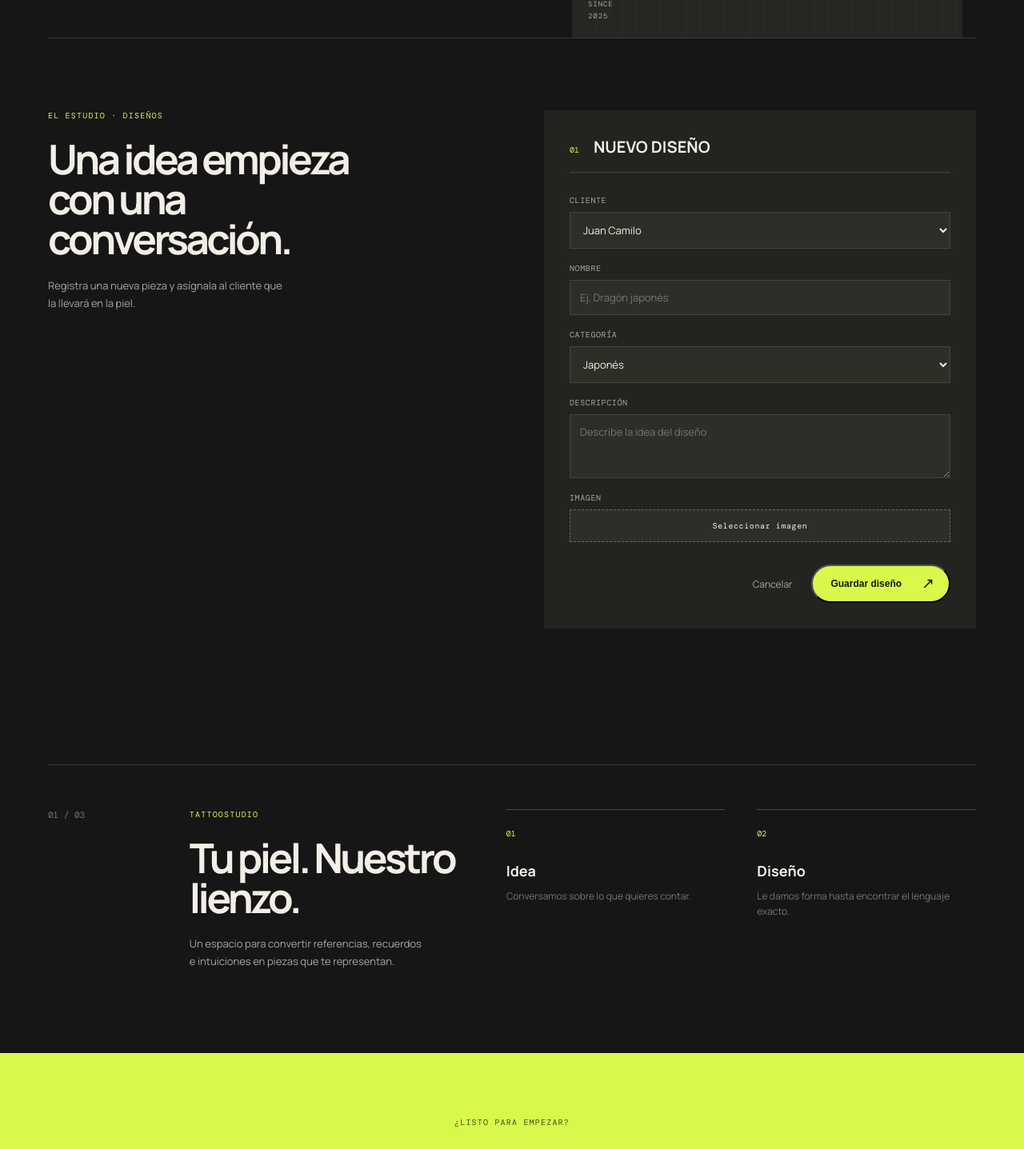
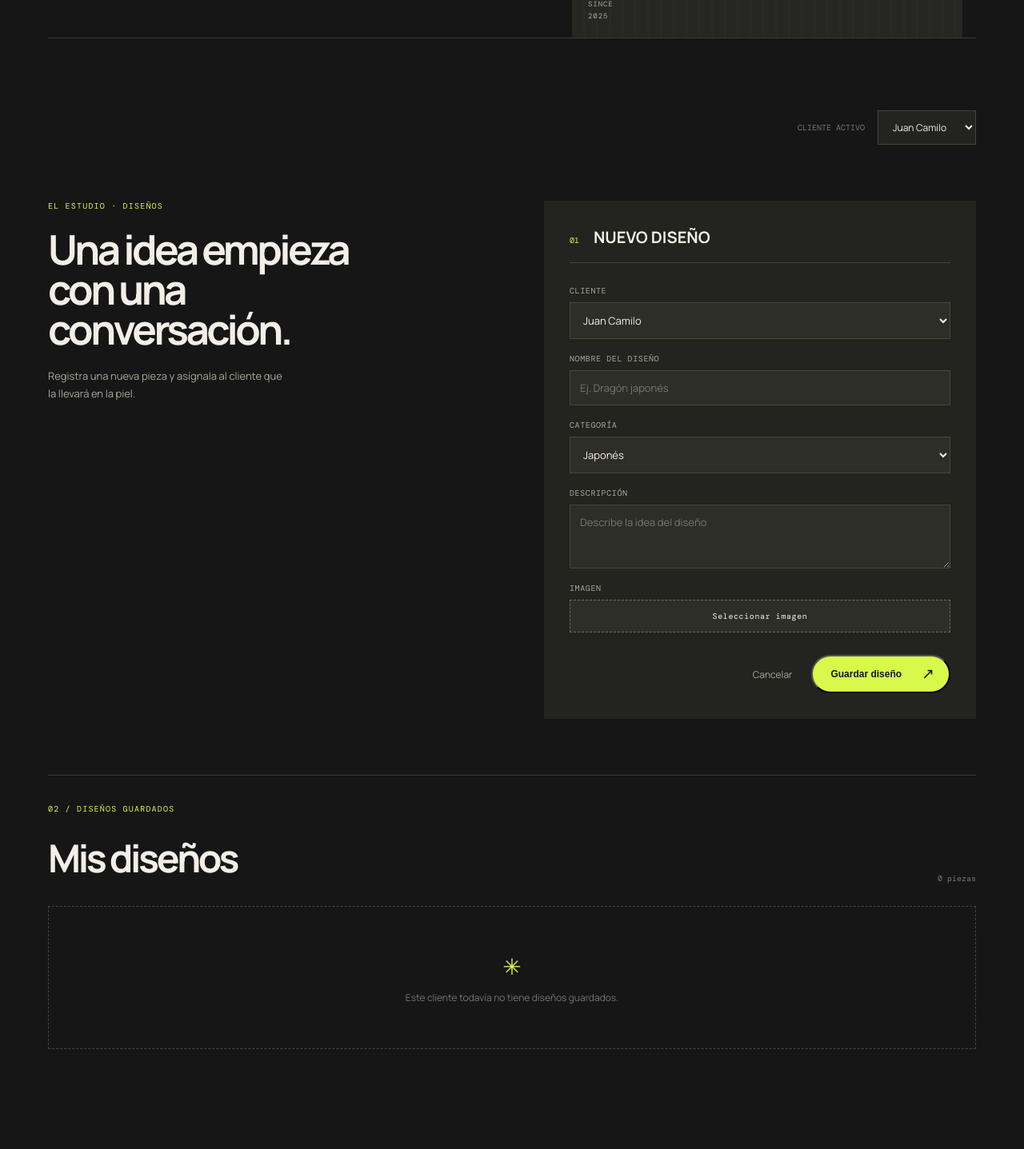
Before and after one commit to juanluligo/Tatto-inteligente, a React (Vite) app in the folder frontend/: page / in a window 1280 px wide. Shown: the part 660-2097 px from the top of the page at 80% size. Built offline with nearby package versions, Linux system fonts and the light colour scheme.

Commit message:
creacion del read del crude

```diff
--- a/frontend/index.html
+++ b/frontend/index.html
@@ -4,7 +4,7 @@
     <meta charset="UTF-8" />
     <meta name="viewport" content="width=device-width, initial-scale=1.0" />
     <meta name="description" content="TattooStudio - espacio creativo para tatuajes personalizados" />
-    <title>TattooStudio</title>
+    <title>Tattoo Studio - El mejor studio de tatuajes </title>
   </head>
   <body>
     <div id="root"></div>
--- a/frontend/src/features/designs/components/CreateDesignForm.jsx
+++ b/frontend/src/features/designs/components/CreateDesignForm.jsx
@@ -1,32 +1,64 @@
 import { useState } from 'react';
-import { createDesign, getClients } from '../services/designStorage.js';
+import { createDesign } from '../services/designStorage.js';
 
-const categories = ['Japonés', 'Realista', 'Minimalista', 'Geométrico', 'Blackwork'];
+const categories = [
+  'Japonés',
+  'Realista',
+  'Minimalista',
+  'Geométrico',
+  'Blackwork',
+];
 
-const initialForm = { clienteId: '', nombre: '', categoria: categories[0], descripcion: '', imagen: '' };
+const initialForm = {
+  clienteId: '',
+  nombre: '',
+  categoria: categories[0],
+  descripcion: '',
+  imagen: '',
+};
 
-export default function CreateDesignForm() {
-  const [clients] = useState(() => getClients());
-  const [form, setForm] = useState(() => ({ ...initialForm, clienteId: clients[0]?.id || '' }));
+export default function CreateDesignForm({
+  clients,
+  selectedClientId,
+  onClientChange,
+  onDesignCreated,
+}) {
+  const [form, setForm] = useState(() => ({
+    ...initialForm,
+    clienteId: selectedClientId,
+  }));
   const [savedDesign, setSavedDesign] = useState(null);
 
   function updateField(event) {
     const { name, value } = event.target;
-    setForm((current) => ({ ...current, [name]: value }));
+    setForm((current) => ({
+      ...current,
+      [name]: value,
+    }));
   }
 
   function handleImage(event) {
     const file = event.target.files?.[0];
     if (!file) return;
     const reader = new FileReader();
-    reader.onload = () => setForm((current) => ({ ...current, imagen: reader.result }));
+    reader.onload = () => {
+      setForm((current) => ({
+        ...current,
+        imagen: reader.result,
+      }));
+    };
     reader.readAsDataURL(file);
   }
 
   function handleSubmit(event) {
     event.preventDefault();
-    setSavedDesign(createDesign(form));
-    setForm((current) => ({ ...initialForm, clienteId: current.clienteId }));
+    const design = createDesign({ ...form, clienteId: selectedClientId });
+    setSavedDesign(design);
+    onDesignCreated(design);
+    setForm((current) => ({
+      ...initialForm,
+      clienteId: current.clienteId,
+    }));
   }
 
   return (
@@ -35,16 +67,100 @@ export default function CreateDesignForm() {
         <p className="eyebrow">El estudio · Diseños</p>
         <h2>Una idea empieza con una conversación.</h2>
         <p className="muted-copy">Registra una nueva pieza y asígnala al cliente que la llevará en la piel.</p>
-        {savedDesign && <p className="save-message" role="status">✓ Diseño “{savedDesign.nombre}” guardado correctamente.</p>}
+        {savedDesign && (
+          <p className="save-message" role="status">
+            ✓ Diseño “{savedDesign.nombre}” guardado correctamente.
+          </p>
+        )}
       </div>
       <form className="design-form" onSubmit={handleSubmit}>
-        <div className="form-heading"><span>01</span><h3>Nuevo diseño</h3></div>
-        <label>Cliente<select name="clienteId" value={form.clienteId} onChange={updateField} required>{clients.map((client) => <option key={client.id} value={client.id}>{client.nombre}</option>)}</select></label>
-        <label>Nombre<input name="nombre" value={form.nombre} onChange={updateField} placeholder="Ej. Dragón japonés" required /></label>
-        <label>Categoría<select name="categoria" value={form.categoria} onChange={updateField}>{categories.map((category) => <option key={category}>{category}</option>)}</select></label>
-        <label>Descripción<textarea name="descripcion" value={form.descripcion} onChange={updateField} placeholder="Describe la idea del diseño" rows="3" required /></label>
-        <label className="file-field">Imagen<input name="imagen" type="file" accept="image/*" onChange={handleImage} /><span>{form.imagen ? 'Imagen seleccionada ✓' : 'Seleccionar imagen'}</span></label>
-        <div className="form-actions"><button className="secondary-button" type="button" onClick={() => setForm((current) => ({ ...initialForm, clienteId: current.clienteId }))}>Cancelar</button><button className="primary-button" type="submit">Guardar diseño <span>↗</span></button></div>
+        <div className="form-heading">
+          <span>01</span>
+          <h3>Nuevo diseño</h3>
+        </div>
+
+        <label>
+          Cliente
+          <select
+            name="clienteId"
+            value={selectedClientId}
+            onChange={(event) => onClientChange(event.target.value)}
+            required
+          >
+            {clients.map((client) => (
+              <option key={client.id} value={client.id}>
+                {client.nombre}
+              </option>
+            ))}
+          </select>
+        </label>
+
+        <label>
+          Nombre del diseño
+          <input
+            name="nombre"
+            value={form.nombre}
+            onChange={updateField}
+            placeholder="Ej. Dragón japonés"
+            required
+          />
+        </label>
+
+        <label>
+          Categoría
+          <select
+            name="categoria"
+            value={form.categoria}
+            onChange={updateField}
+          >
+            {categories.map((category) => (
+              <option key={category} value={category}>
+                {category}
+              </option>
+            ))}
+          </select>
+        </label>
+
+        <label>
+          Descripción
+          <textarea
+            name="descripcion"
+            value={form.descripcion}
+            onChange={updateField}
+            placeholder="Describe la idea del diseño"
+            rows="3"
+            required
+          />
+        </label>
+
+        <label className="file-field">
+          Imagen
+          <input
+            name="imagen"
+            type="file"
+            accept="image/*"
+            onChange={handleImage}
+          />
+          <span>
+            {form.imagen ? 'Imagen seleccionada ✓' : 'Seleccionar imagen'}
+          </span>
+        </label>
+
+        <div className="form-actions">
+          <button
+            className="secondary-button"
+            type="button"
+            onClick={() => setForm((current) => ({
+              ...initialForm,
+              clienteId: current.clienteId,
+            }))}
+          >
+            Cancelar
+          </button>
+          <button className="primary-button" type="submit">
+            Guardar diseño <span>↗</span>
+          </button>
+        </div>
       </form>
     </div>
   );
--- /dev/null
+++ b/frontend/src/features/designs/components/DesignsList.jsx
@@ -0,0 +1,45 @@
+import { getDesignsByClient } from '../services/designStorage.js';
+
+export default function DesignsList({ clientId }) {
+  const designs = getDesignsByClient(clientId);
+
+  return (
+    <section className="designs-list" aria-labelledby="my-designs-title">
+      <div className="designs-list-heading">
+        <div>
+          <p className="eyebrow">02 / Diseños guardados</p>
+          <h3 id="my-designs-title">Mis diseños</h3>
+        </div>
+        <span className="design-count">
+          {designs.length} {designs.length === 1 ? 'pieza' : 'piezas'}
+        </span>
+      </div>
+
+      {designs.length === 0 ? (
+        <div className="empty-designs">
+          <span className="empty-mark">✳</span>
+          <p>Este cliente todavía no tiene diseños guardados.</p>
+        </div>
+      ) : (
+        <div className="designs-grid">
+          {designs.map((design) => (
+            <article className="design-card" key={design.id}>
+              <div className="design-card-image">
+                {design.imagen ? (
+                  <img src={design.imagen} alt={`Referencia de ${design.nombre}`} />
+                ) : (
+                  <span aria-hidden="true">✳</span>
+                )}
+              </div>
+              <div className="design-card-content">
+                <p className="design-category">{design.categoria}</p>
+                <h4>{design.nombre}</h4>
+                <p>{design.descripcion}</p>
+              </div>
+            </article>
+          ))}
+        </div>
+      )}
+    </section>
+  );
+}
--- /dev/null
+++ b/frontend/src/features/designs/components/DesignsStudioSection.jsx
@@ -0,0 +1,43 @@
+import { useState } from 'react';
+import CreateDesignForm from './CreateDesignForm.jsx';
+import DesignsList from './DesignsList.jsx';
+import { useClients } from '../hooks/useClients.js';
+
+export default function DesignsStudioSection() {
+  const clients = useClients();
+  const [selectedClientId, setSelectedClientId] = useState(clients[0]?.id || '');
+  const [refreshKey, setRefreshKey] = useState(0);
+
+  function handleDesignCreated() {
+    setRefreshKey((current) => current + 1);
+  }
+
+  return (
+    <div className="designs-studio-section">
+      <div className="client-context">
+        <label htmlFor="designs-client-filter">Cliente activo</label>
+        <select
+          id="designs-client-filter"
+          value={selectedClientId}
+          onChange={(event) => setSelectedClientId(event.target.value)}
+        >
+          {clients.map((client) => (
+            <option key={client.id} value={client.id}>
+              {client.nombre}
+            </option>
+          ))}
+        </select>
+      </div>
+      <CreateDesignForm
+        clients={clients}
+        selectedClientId={selectedClientId}
+        onClientChange={setSelectedClientId}
+        onDesignCreated={handleDesignCreated}
+      />
+      <DesignsList
+        key={`${selectedClientId}-${refreshKey}`}
+        clientId={selectedClientId}
+      />
+    </div>
+  );
+}
--- /dev/null
+++ b/frontend/src/features/designs/hooks/useClients.js
@@ -0,0 +1,33 @@
+import { useEffect, useState } from 'react';
+import { getClients } from '../services/designStorage.js';
+
+const CLIENTS_UPDATED_EVENT = 'tattoostudio:clients-updated';
+
+export function notifyClientsUpdated() {
+  window.dispatchEvent(new Event(CLIENTS_UPDATED_EVENT));
+}
+
+export function useClients() {
+  const [clients, setClients] = useState(() => getClients());
+
+  useEffect(() => {
+    function refreshClients() {
+      setClients(getClients());
+    }
+
+    window.addEventListener(CLIENTS_UPDATED_EVENT, refreshClients);
+    window.addEventListener('storage', refreshClients);
+    window.addEventListener('focus', refreshClients);
+
+    const refreshInterval = window.setInterval(refreshClients, 500);
+
+    return () => {
+      window.removeEventListener(CLIENTS_UPDATED_EVENT, refreshClients);
+      window.removeEventListener('storage', refreshClients);
+      window.removeEventListener('focus', refreshClients);
+      window.clearInterval(refreshInterval);
+    };
+  }, []);
+
+  return clients;
+}
--- a/frontend/src/features/designs/services/designStorage.js
+++ b/frontend/src/features/designs/services/designStorage.js
@@ -4,6 +4,7 @@ const DESIGNS_KEY = 'disenos';
 const initialClients = [
   { id: 'cliente-001', nombre: 'Juan Camilo', email: 'juan@gmail.com', telefono: '3001234567', estado: 'activo' },
   { id: 'cliente-002', nombre: 'María López', email: 'maria@gmail.com', telefono: '3159876543', estado: 'activo' },
+  { id: 'cliente-003', nombre: 'Irving Magico', email: 'irving@gmail.com', telefono: '3207904948', estado: 'activo' },
 ];
 
 function read(key, fallback) {
@@ -31,3 +32,7 @@ export function createDesign({ clienteId, nombre, categoria, descripcion, imagen
   localStorage.setItem(DESIGNS_KEY, JSON.stringify([...designs, design]));
   return design;
 }
+
+export function getDesignsByClient(clienteId) {
+  return read(DESIGNS_KEY, []).filter((design) => design.clienteId === clienteId);
+}
--- a/frontend/src/index.css
+++ b/frontend/src/index.css
@@ -32,6 +32,15 @@ h2 { font-size: clamp(32px, 4vw, 52px); letter-spacing: -.07em; line-height: .98
 .detail-card { border-top: 1px solid #4a4a43; padding-top: 16px; } .detail-card span { color: #d8f94b; font-family: 'DM Mono', monospace; font-size: 10px; } .detail-card strong { display: block; font-size: 18px; margin: 26px 0 10px; } .detail-card p { color: #77756e; font-size: 12px; line-height: 1.6; margin: 0; }
 .contact-strip { background: #d8f94b; color: #161616; padding: 80px 6vw; text-align: center; } .contact-strip .eyebrow { color: #454c19; } .contact-strip h2 { margin: 0 auto 26px; max-width: 650px; } .text-link { border-bottom: 1px solid #161616; font-family: 'DM Mono', monospace; font-size: 12px; padding-bottom: 5px; }
 .studio-section { border-top: 1px solid #3a3a34; margin: 0 auto; max-width: 1160px; padding: 90px 0; }
+.designs-studio-section { display: grid; gap: 70px; }
+.client-context { align-items: center; display: flex; gap: 16px; justify-content: flex-end; }
+.client-context label { color: #77756e; font-family: 'DM Mono', monospace; font-size: 10px; text-transform: uppercase; }
+.client-context select { background: #23231f; border: 1px solid #46463d; color: #f3efe7; font: 12px 'Manrope', sans-serif; padding: 11px 14px; }
+.designs-list { border-top: 1px solid #3a3a34; padding-top: 35px; }
+.designs-list-heading { align-items: flex-end; display: flex; justify-content: space-between; margin-bottom: 28px; } .designs-list-heading h3 { font-size: clamp(30px, 4vw, 48px); letter-spacing: -.07em; margin: 0; } .design-count { color: #77756e; font-family: 'DM Mono', monospace; font-size: 10px; }
+.designs-grid { display: grid; gap: 18px; grid-template-columns: repeat(3, 1fr); }
+.design-card { background: #23231f; min-width: 0; } .design-card-image { align-items: center; background: #2e2e28; color: #d8f94b; display: flex; font-size: 58px; height: 180px; justify-content: center; overflow: hidden; } .design-card-image img { height: 100%; object-fit: cover; width: 100%; } .design-card-content { padding: 18px; } .design-category { color: #d8f94b; font-family: 'DM Mono', monospace; font-size: 9px; letter-spacing: .08em; margin: 0 0 12px; text-transform: uppercase; } .design-card h4 { font-size: 18px; letter-spacing: -.04em; margin: 0 0 8px; } .design-card-content > p:last-child { color: #77756e; font-size: 11px; line-height: 1.5; margin: 0; }
+.empty-designs { align-items: center; border: 1px dashed #46463d; color: #77756e; display: flex; flex-direction: column; gap: 12px; padding: 55px 20px; text-align: center; } .empty-designs p { font-size: 12px; margin: 0; } .empty-mark { color: #d8f94b; font-size: 28px; }
 .create-design-layout { display: grid; gap: 80px; grid-template-columns: 1fr 1fr; }
 .studio-copy h2 { max-width: 430px; }
 .save-message { border-left: 2px solid #d8f94b; color: #d8f94b; font-size: 12px; line-height: 1.5; margin-top: 35px; max-width: 330px; padding-left: 12px; }
@@ -41,5 +50,5 @@ h2 { font-size: clamp(32px, 4vw, 52px); letter-spacing: -.07em; line-height: .98
 .design-form input, .design-form select, .design-form textarea { background: #2e2e28; border: 1px solid #46463d; border-radius: 0; color: #f3efe7; display: block; font: 13px 'Manrope', sans-serif; margin-top: 8px; outline: none; padding: 12px; width: 100%; } .design-form input:focus, .design-form select:focus, .design-form textarea:focus { border-color: #d8f94b; } .design-form textarea { resize: vertical; }
 .file-field { position: relative; } .file-field input { height: 46px; opacity: 0; position: absolute; top: 16px; z-index: 1; } .file-field span { background: #2e2e28; border: 1px dashed #68685d; color: #f3efe7; display: block; margin-top: 8px; padding: 13px; text-align: center; text-transform: none; }
 .form-actions { align-items: center; display: flex; justify-content: flex-end; gap: 18px; margin-top: 28px; } .secondary-button { background: transparent; border: 0; color: #aaa69c; cursor: pointer; font: 12px 'Manrope', sans-serif; } .secondary-button:hover { color: #f3efe7; }
-@media (max-width: 800px) { .studio-section { margin: 0 6vw; } .create-design-layout { gap: 45px; grid-template-columns: 1fr; } }
+@media (max-width: 800px) { .studio-section { margin: 0 6vw; } .create-design-layout { gap: 45px; grid-template-columns: 1fr; } .client-context { align-items: stretch; flex-direction: column; } .client-context select { width: 100%; } .designs-grid { grid-template-columns: 1fr; } }
 @media (max-width: 800px) { .site-header { padding: 22px 6vw; } nav a:not(.nav-cta) { display: none; } .hero { grid-template-columns: 1fr; margin-top: 4vh; } .hero-art { min-height: 340px; } .intro-grid { grid-template-columns: 1fr 1fr; margin: 50px 6vw 0; } .section-number { grid-column: span 2; } }
--- a/frontend/src/pages/HomePage.jsx
+++ b/frontend/src/pages/HomePage.jsx
@@ -1,5 +1,5 @@
 import { STUDIO_NAME } from '../constants/app.js';
-import CreateDesignForm from '../features/designs/components/CreateDesignForm.jsx';
+import DesignsStudioSection from '../features/designs/components/DesignsStudioSection.jsx';
 
 export default function HomePage() {
   return (
@@ -21,7 +21,7 @@ export default function HomePage() {
         </div>
       </section>
       <section className="studio-section" id="estudio">
-        <CreateDesignForm />
+        <DesignsStudioSection />
       </section>
       <section className="intro-grid" id="proceso">
         <p className="section-number">01 / 03</p>
```
Also changed, not shown: 6 other files (tests, documents, lock files or other folders).
